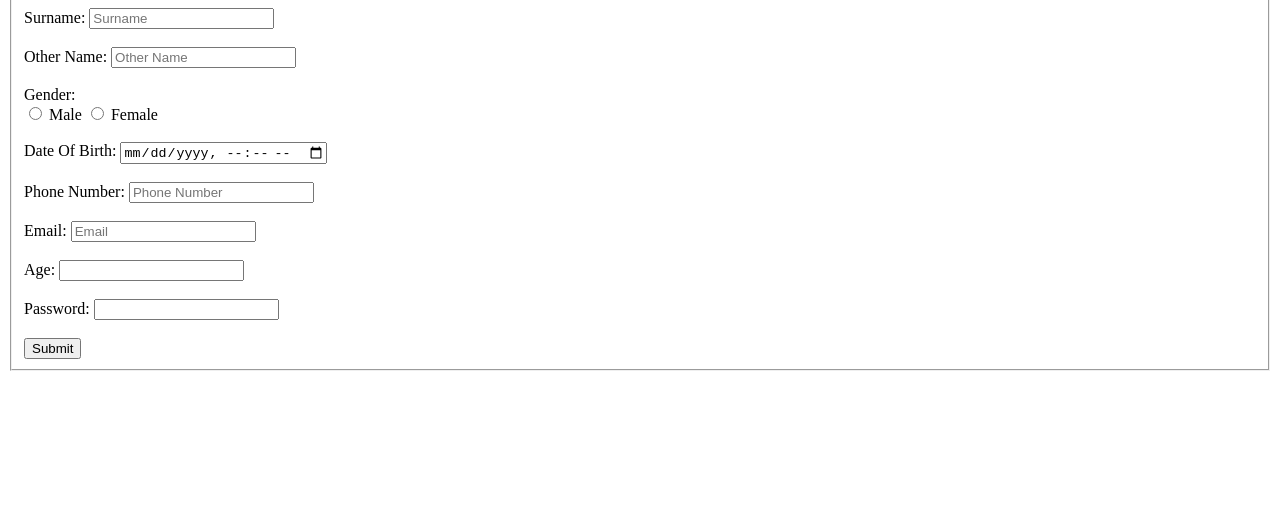
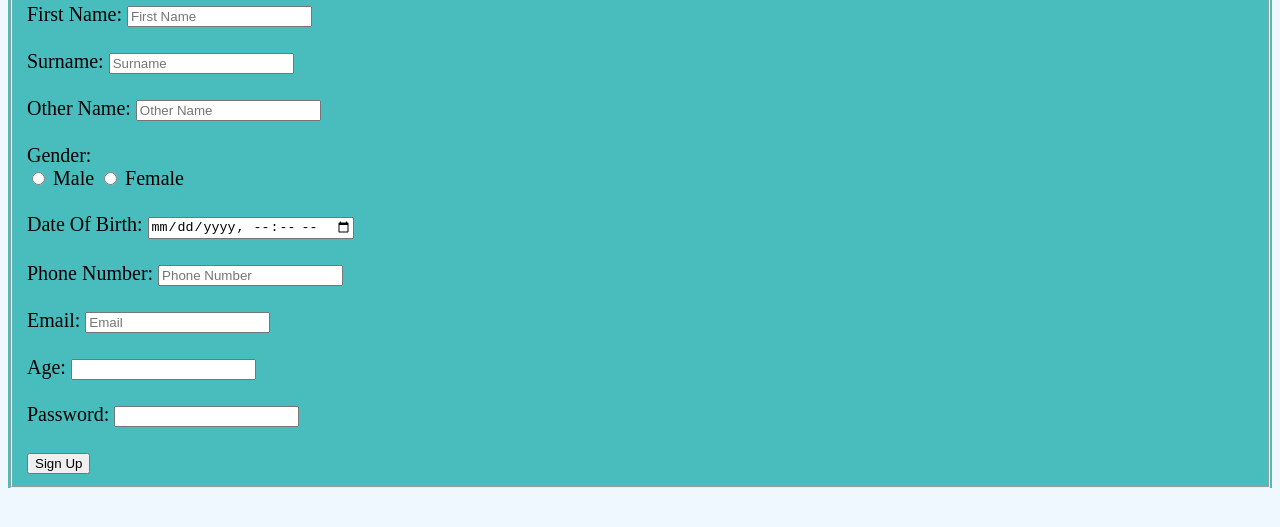
Before and after one commit to FitzG-08/HTML-Form, a plain HTML site: page index.html in a window 1280 px wide. Shown: the part 173-700 px from the top of the page. Drawn offline with Linux system fonts and the light colour scheme.

Commit message:
committed

```diff
--- a/index.html
+++ b/index.html
@@ -7,8 +7,8 @@
     <meta name="viewport" content="width=device-width, initial-scale=1.0">
     <title>HTML Form</title>
 </head>
-<body>
-    <form>
+<body style="background-color:aliceblue;">
+    <form style="background-color:rgb(73, 189, 189);font-size: 20px;">
         <fieldset>
         <h1>Sign up Form</h1>
         <h2>Fill in the following</h2>
@@ -56,8 +56,11 @@
         <input type="password">
         <br>
         <br>
-        <input type="submit">
+        <div id="input btn">
+        <button type="submit">Sign Up</button>
+        </div>
 </fieldset>
+<script src="index.js"></script>
     </form>
 
 </body>
--- a/index.js
+++ b/index.js
@@ -0,0 +1,4 @@
+let input = document.getElementById("input btn")
+input.addEventListener("click", () => {
+    window.location.href = "page.html"
+})
```
Also changed, not shown: page.html (added).
